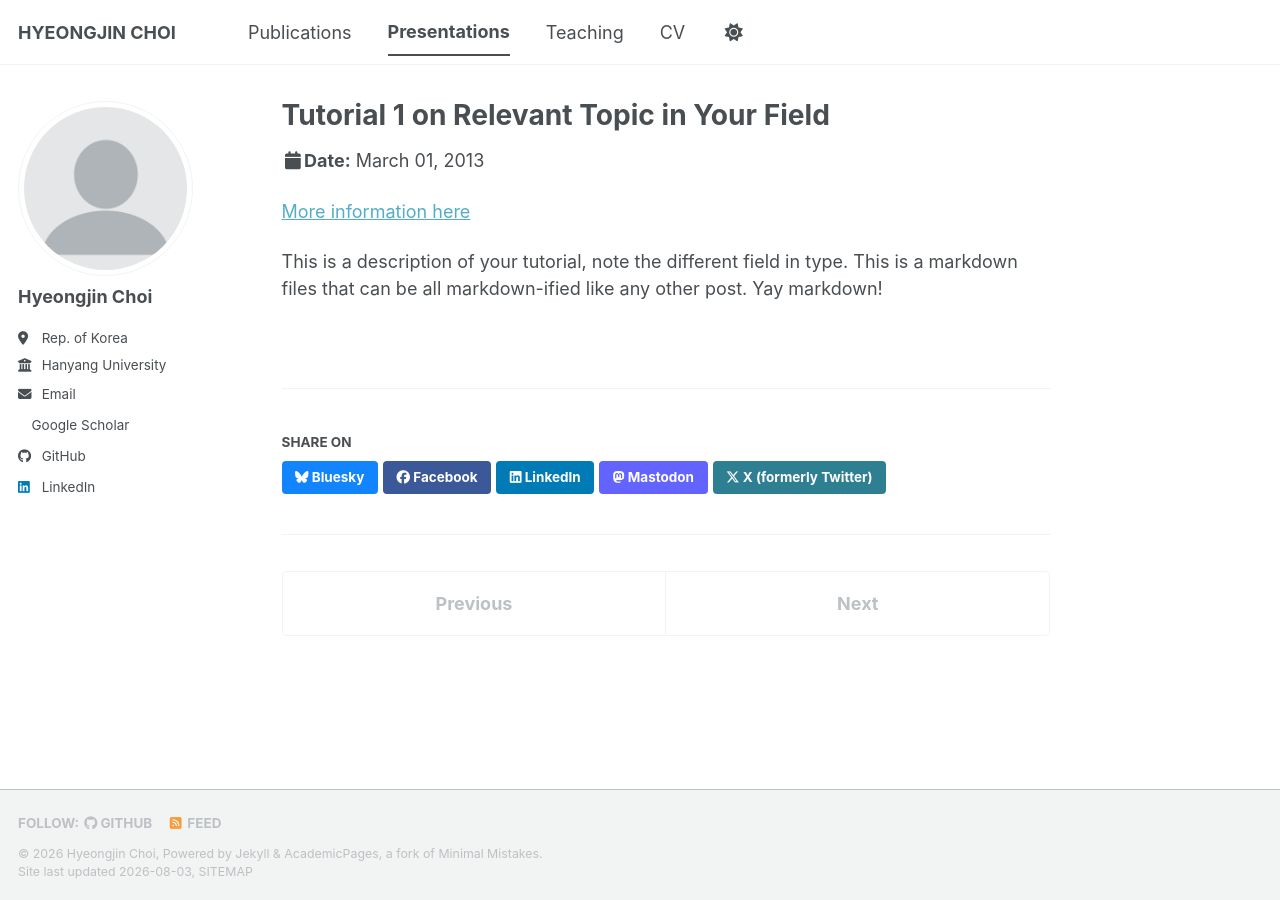
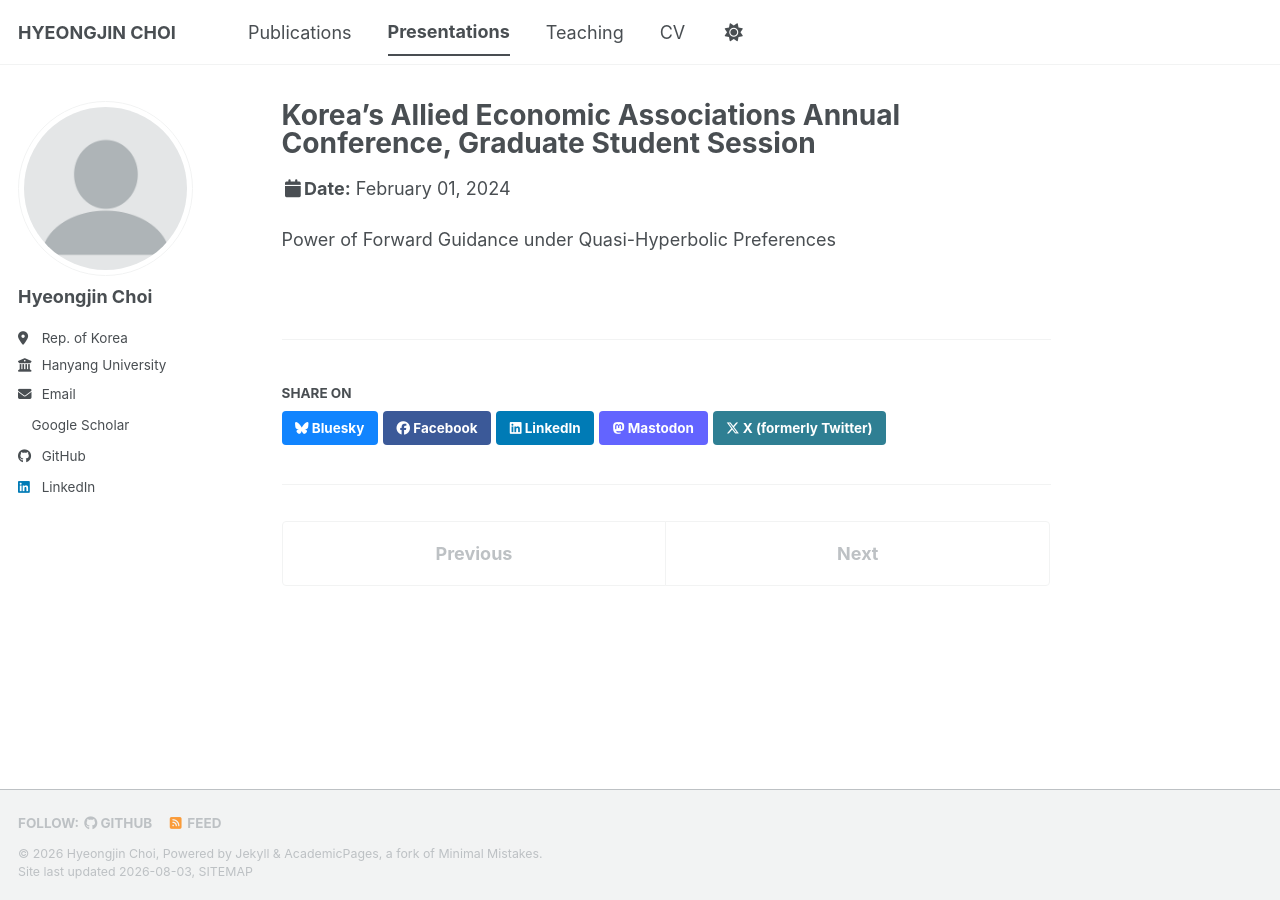
Before and after one commit to ioi0403/ioi0403.github.io, a Jekyll site: the page built from _talks/2013-03-01-tutorial-1.md, in a window 1280 px wide. Built offline with Jekyll 4.4.1, drawn with Linux system fonts in a browser that asks for light colours; a style sheet for code colours, icons or effects is not loaded.

Commit message:
Update 2024-02-02-talk-2.md

```diff
--- a/_talks/2013-03-01-tutorial-1.md
+++ b/_talks/2013-03-01-tutorial-1.md
@@ -1,13 +1,11 @@
 ---
-title: "Tutorial 1 on Relevant Topic in Your Field"
+title: "Korea's Allied Economic Associations Annual Conference, Graduate Student Session"
 collection: talks
-type: "Tutorial"
-permalink: /talks/2013-03-01-tutorial-1
-venue: "UC-Berkeley Institute for Testing Science"
-date: 2013-03-01
-location: "Berkeley, CA, USA"
+type: "Conference"
+permalink: /talks/ Feb-2024-talk-2
+venue: "Seoul National University"
+date: Feb 2024
+location: "Seoul, ROK"
 ---
 
-[More information here](http://exampleurl.com)
-
-This is a description of your tutorial, note the different field in type. This is a markdown files that can be all markdown-ified like any other post. Yay markdown!
+Power of Forward Guidance under Quasi-Hyperbolic Preferences
```
